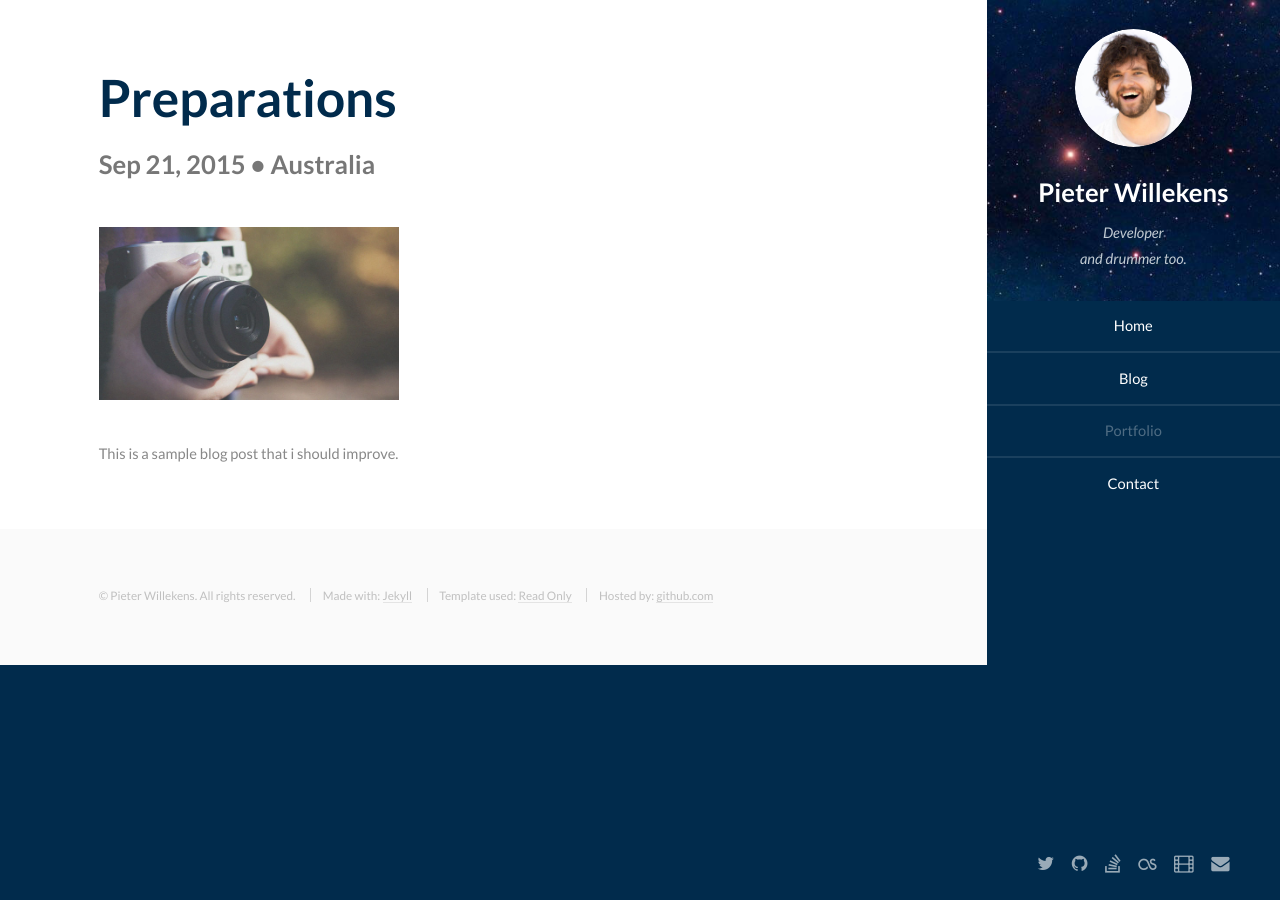
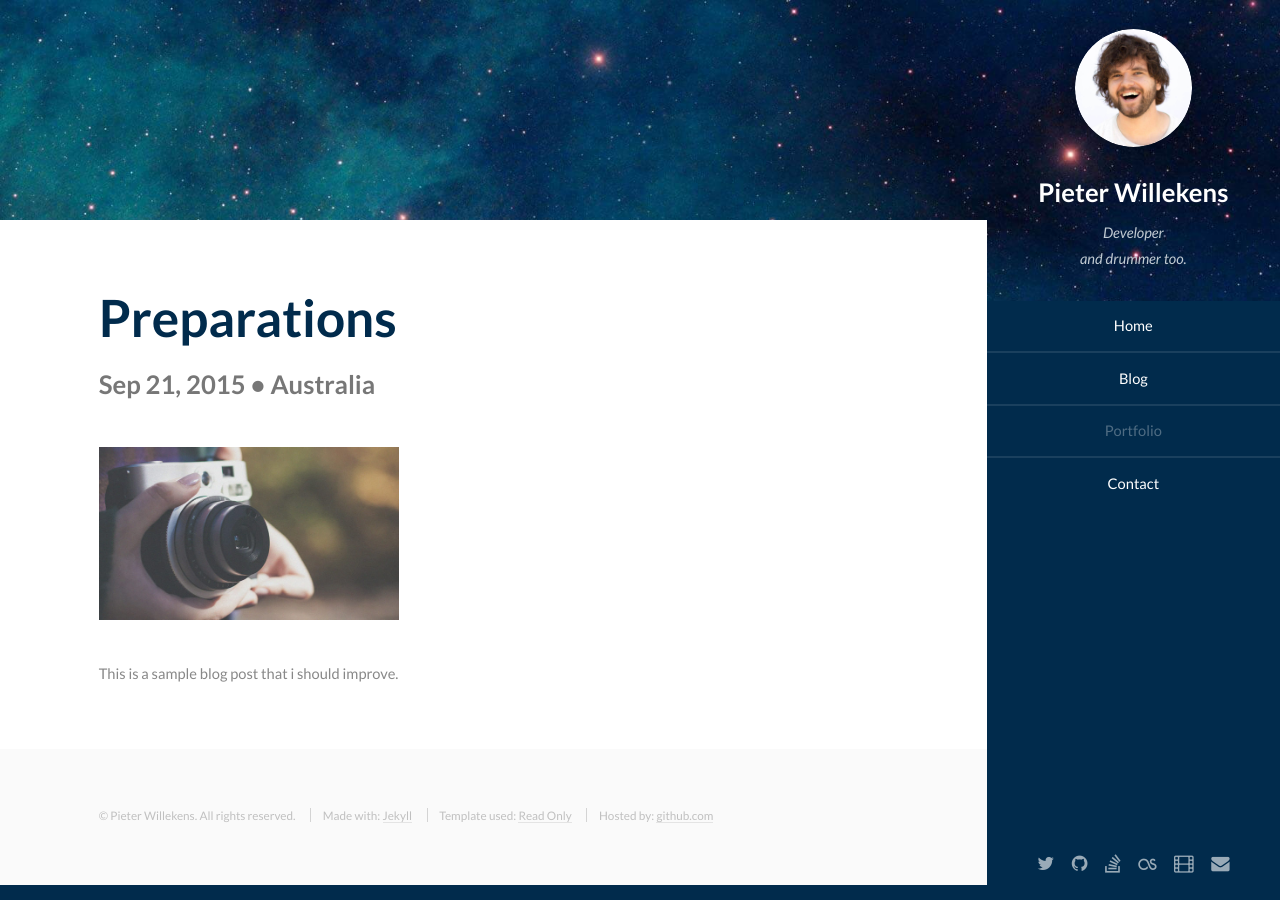
Before and after one commit to pataar/website-archived, a Jekyll site: the page built from _posts/2015-02-17-preparations.markdown, in a window 1280 px wide. Built offline with Jekyll 4.4.1, drawn with Linux system fonts in a browser that asks for light colours.

Commit message:
Update Post page

```diff
--- a/_layouts/post.html
+++ b/_layouts/post.html
@@ -1,7 +1,8 @@
 ---
 layout: default
+published: true
 ---
-<section>
+<section id="one">
     <div class="container">
         <header class="major">
             <h2>{{ page.title }}</h2>
@@ -14,7 +15,7 @@ layout: default
 
         <footer>
             {% if page.previous %}
-            <a href="{{ page.previous.url }}" class="float-left">&larr; Previous post</a> {% endif %}
+            <a href="{{ page.previous.url }}" class="float-left">&larr; Previous post</a>&nbsp;&nbsp; {% endif %}
             {% if page.next %}
             <a href="{{ page.next.url }}" class="float-right">Next post &rarr;</a> {% endif %}
         </footer>
```
